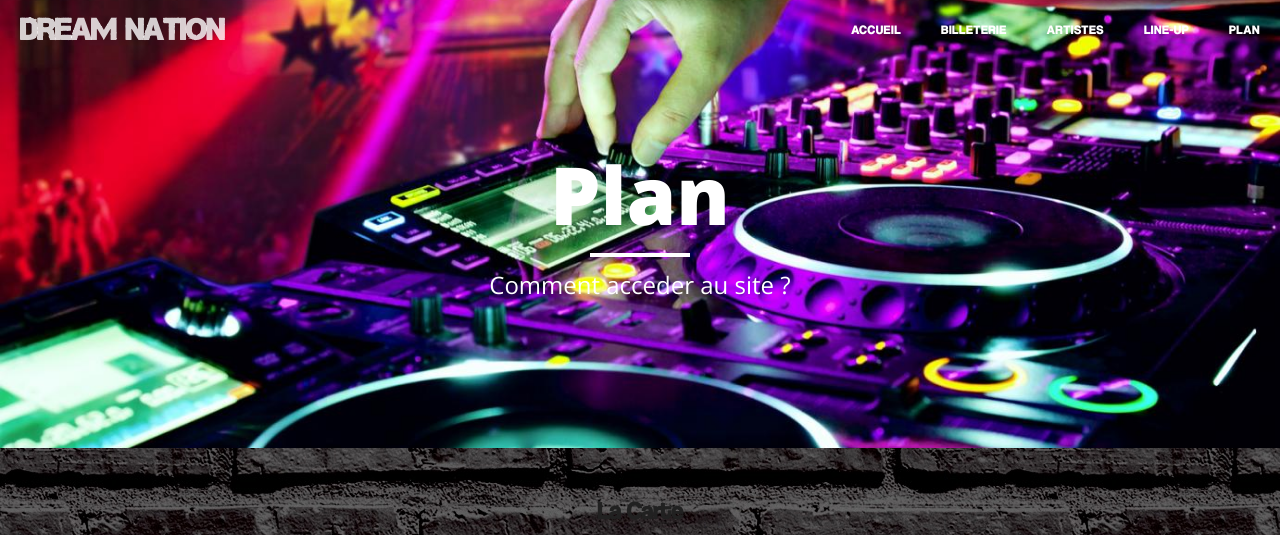
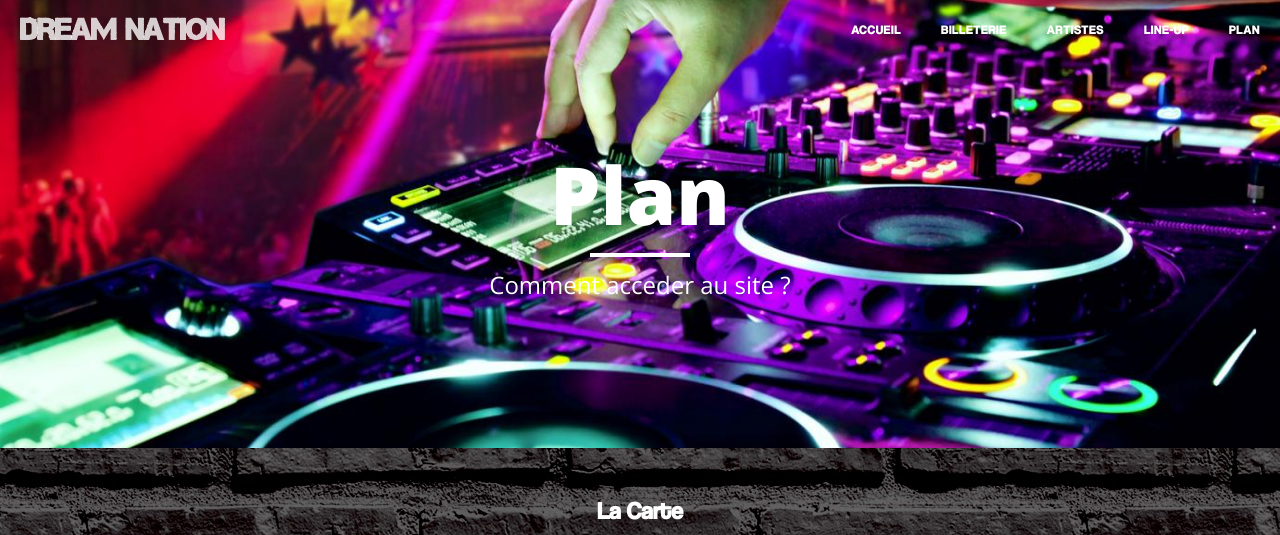
Before and after one commit to kimerthen/A2_PREPRO_BALLERIN_POULLAIN, a PHP site: page /map.php in a window 1280 px wide. Shown: the top 535 px of the page. Run offline with PHP 8.4, Linux system fonts and the light colour scheme; style sheets or scripts are compiled from the project's sources; some libraries are stand-ins or nearby versions.

Commit message:
font map

```diff
--- a/sass/style.css
+++ b/sass/style.css
@@ -127,7 +127,7 @@ footer {
 }
 
 .carte h3 {
-  color: #212121 !important;
+  color: #ffffff !important;
   font-family: "coolvetica";
   padding-bot: 20px;
 }
--- a/sass/style.scss
+++ b/sass/style.scss
@@ -119,7 +119,7 @@ footer {
 .carte{
   padding-top: 30px;
   h3{
-    color: #212121 !important;
+    color: #ffffff !important;
     font-family: "coolvetica";
     padding-bot: 20px;
   }
```
